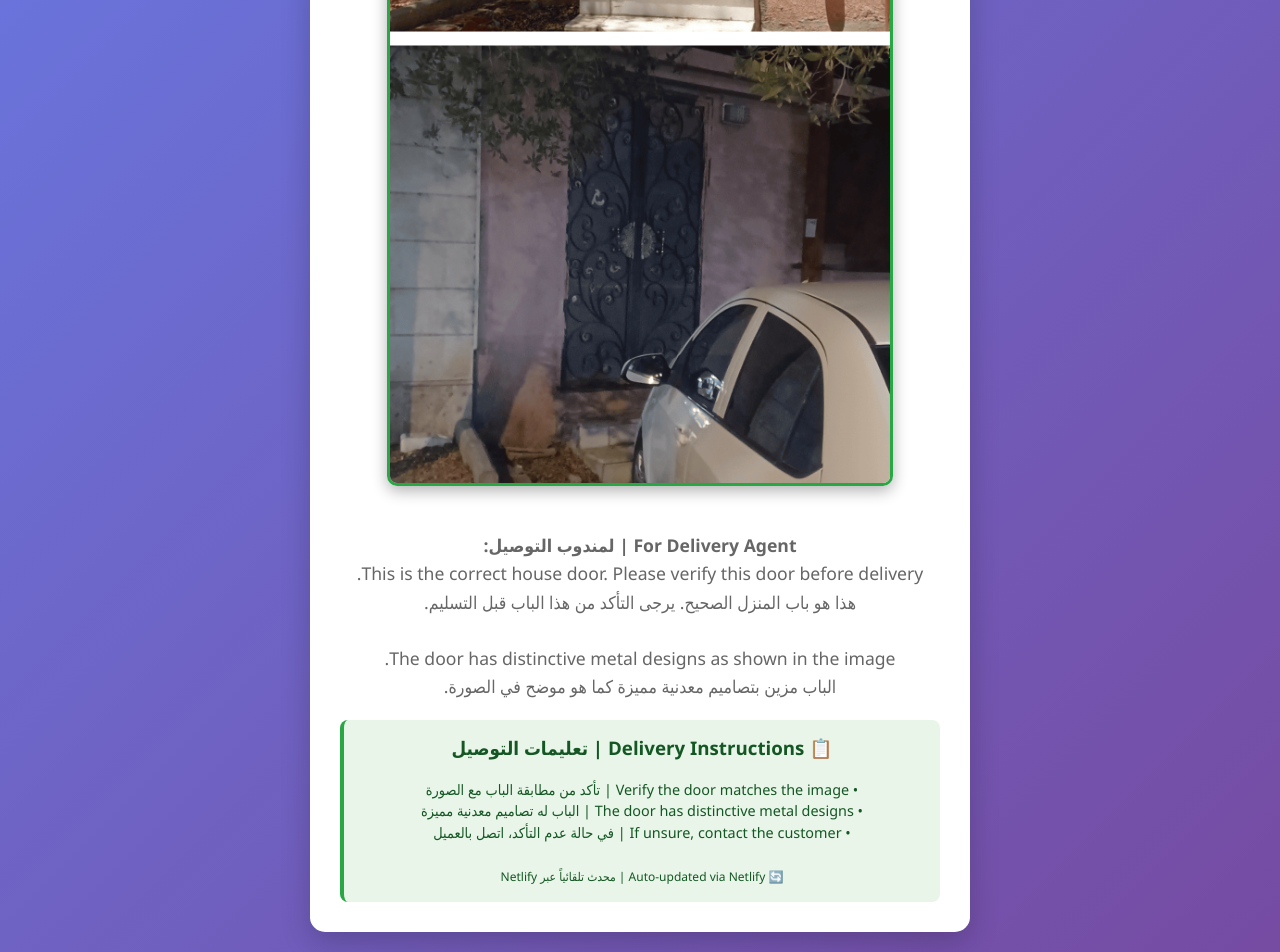
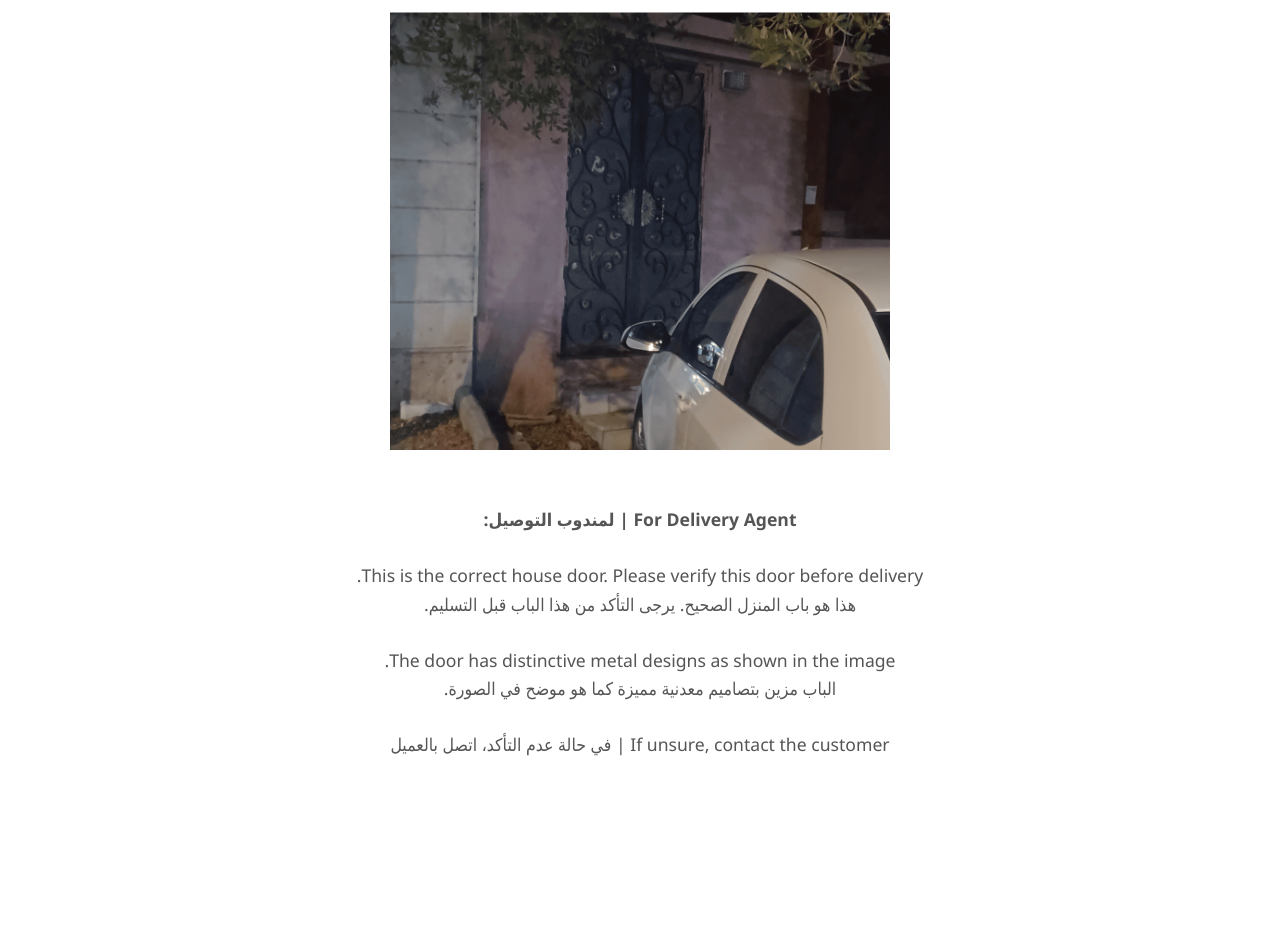
Before and after one commit to jawednoor/my-door, a plain HTML site: page index.html in a window 1280 px wide. Shown: the part 606-1558 px from the top of the page. After the commit the page ends 1404 px from the top, so only its background shows below. Drawn offline with Linux system fonts and the light colour scheme.

Commit message:
Simplified design: clean white background, removed borders and decorations, bilingual content

```diff
--- a/index.html
+++ b/index.html
@@ -48,7 +48,7 @@
             font-family: 'Segoe UI', Tahoma, Geneva, Verdana, sans-serif;
             margin: 0;
             padding: 20px;
-            background: linear-gradient(135deg, #667eea 0%, #764ba2 100%);
+            background: #ffffff;
             min-height: 100vh;
             display: flex;
             flex-direction: column;
@@ -57,10 +57,6 @@
         }
 
         .container {
-            background: white;
-            padding: 30px;
-            border-radius: 15px;
-            box-shadow: 0 10px 30px rgba(0,0,0,0.2);
             text-align: center;
             max-width: 600px;
             width: 100%;
@@ -68,55 +64,24 @@
 
         h1 {
             color: #333;
-            margin-bottom: 20px;
-            font-size: 2em;
+            margin-bottom: 30px;
+            font-size: 1.8em;
+            font-weight: 500;
         }
 
         .door-image {
             width: 100%;
             max-width: 500px;
             height: auto;
-            border-radius: 10px;
-            box-shadow: 0 5px 15px rgba(0,0,0,0.3);
-            margin: 20px 0;
+            margin: 20px 0 30px 0;
         }
 
         .description {
-            color: #666;
+            color: #555;
             font-size: 1.1em;
             line-height: 1.6;
             margin: 20px 0;
-        }
-
-        .share-info {
-            background: #e8f5e8;
-            padding: 15px;
-            border-radius: 8px;
-            margin-top: 20px;
-            border-left: 4px solid #28a745;
-        }
-
-        .share-info h3 {
-            margin-top: 0;
-            color: #155724;
-        }
-
-        .share-info p {
-            margin-bottom: 0;
-            color: #155724;
-            font-size: 0.9em;
-            line-height: 1.5;
-        }
-
-        /* تحسين عرض الصورة لمعاينة WhatsApp */
-        .door-image {
-            width: 100%;
-            max-width: 500px;
-            height: auto;
-            border-radius: 10px;
-            box-shadow: 0 5px 15px rgba(0,0,0,0.3);
-            margin: 20px 0;
-            border: 3px solid #28a745;
+            text-align: center;
         }
     </style>
 </head>
@@ -127,19 +92,12 @@
         <img src="door.png" alt="House door for delivery agent | باب المنزل لمندوب التوصيل" class="door-image">
 
         <div class="description">
-            <p><strong>For Delivery Agent | لمندوب التوصيل:</strong><br>
+            <p><strong>For Delivery Agent | لمندوب التوصيل:</strong><br><br>
             This is the correct house door. Please verify this door before delivery.<br>
             هذا هو باب المنزل الصحيح. يرجى التأكد من هذا الباب قبل التسليم.<br><br>
             The door has distinctive metal designs as shown in the image.<br>
-            الباب مزين بتصاميم معدنية مميزة كما هو موضح في الصورة.</p>
-        </div>
-
-        <div class="share-info">
-            <h3>📋 Delivery Instructions | تعليمات التوصيل</h3>
-            <p>• Verify the door matches the image | تأكد من مطابقة الباب مع الصورة<br>
-            • The door has distinctive metal designs | الباب له تصاميم معدنية مميزة<br>
-            • If unsure, contact the customer | في حالة عدم التأكد، اتصل بالعميل<br><br>
-            <small>🔄 Auto-updated via Netlify | محدث تلقائياً عبر Netlify</small></p>
+            الباب مزين بتصاميم معدنية مميزة كما هو موضح في الصورة.<br><br>
+            If unsure, contact the customer | في حالة عدم التأكد، اتصل بالعميل</p>
         </div>
     </div>
 </body>
```
Also changed, not shown: share.html (+20 -48 lines).
